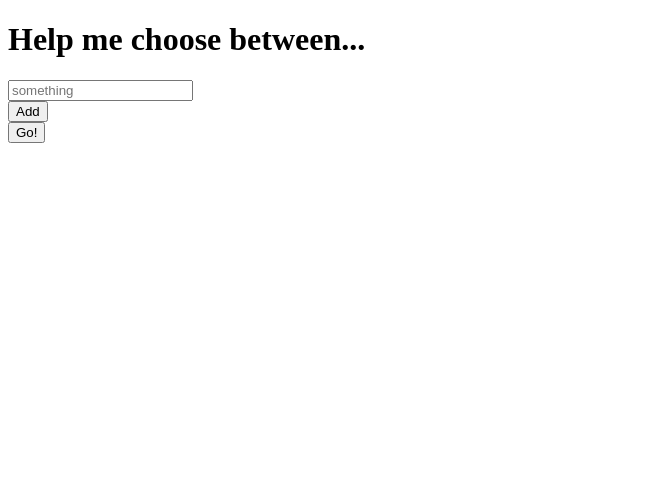
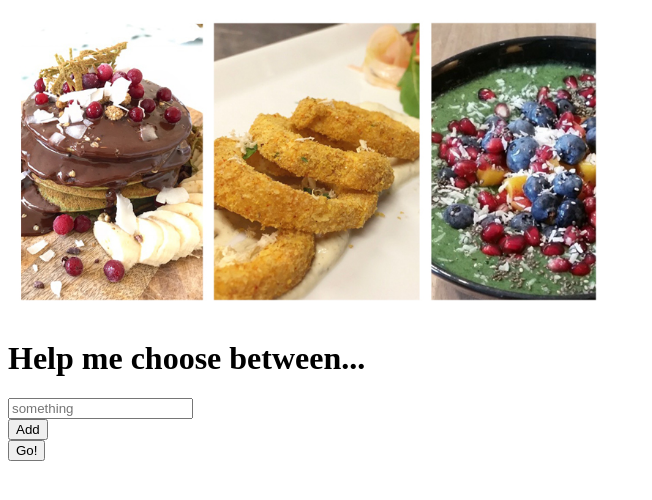
Before and after one commit to marialovgren/help-me-choose, a plain HTML site: page index.html in a window 1280 px wide. Shown: the whole page, without its empty margins (0-652 px from the left). Drawn offline with Linux system fonts and the light colour scheme.

Commit message:
Add image

```diff
--- a/index.html
+++ b/index.html
@@ -5,6 +5,8 @@
     <title>Help me choose</title>
   </head>
   <body>
+    <img src="./ahimsa.jpg"
+    width="600px">
     <h1>Help me choose between...</h1>
     <div>
       <div>
```
Also changed, not shown: ahimsa.jpg (added).
